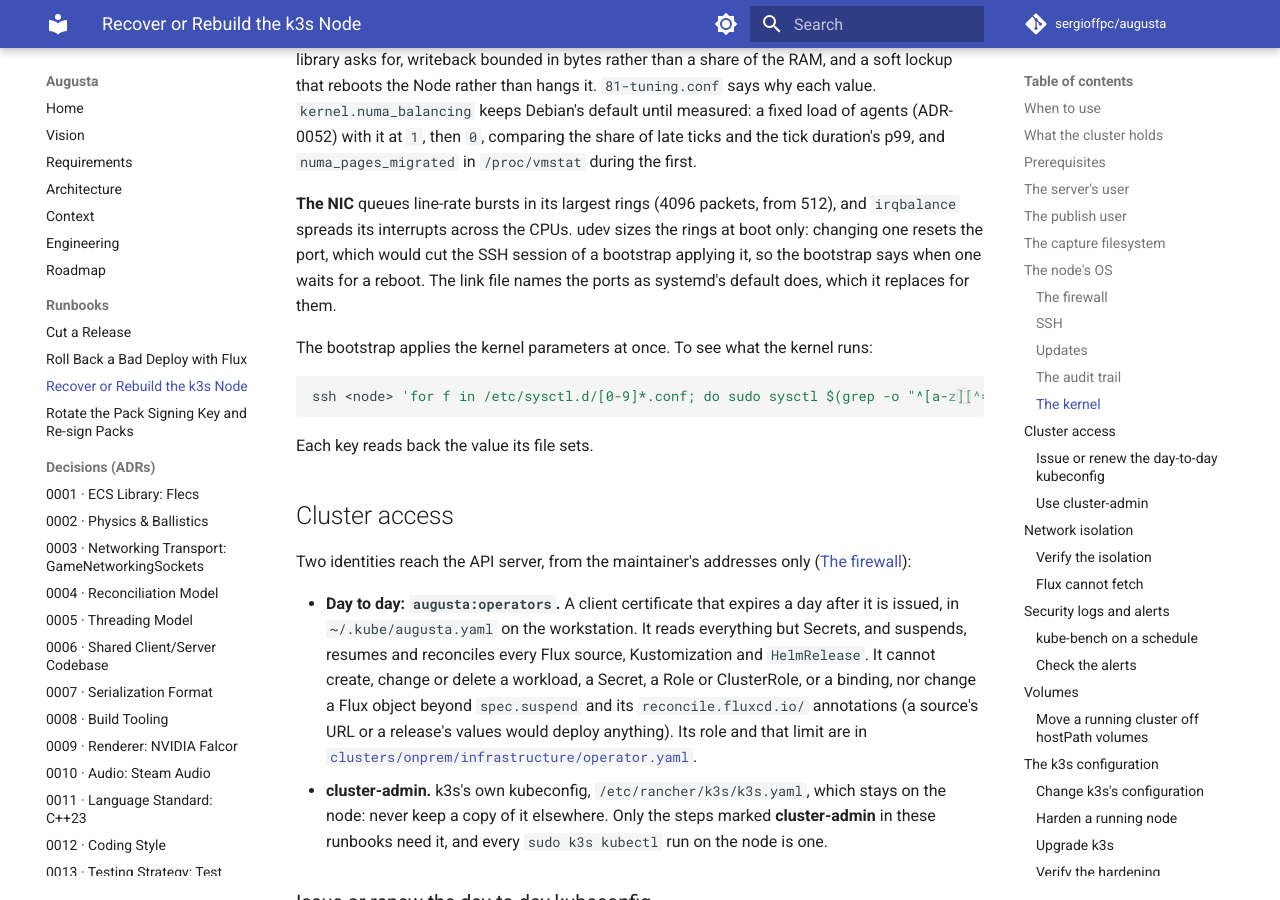
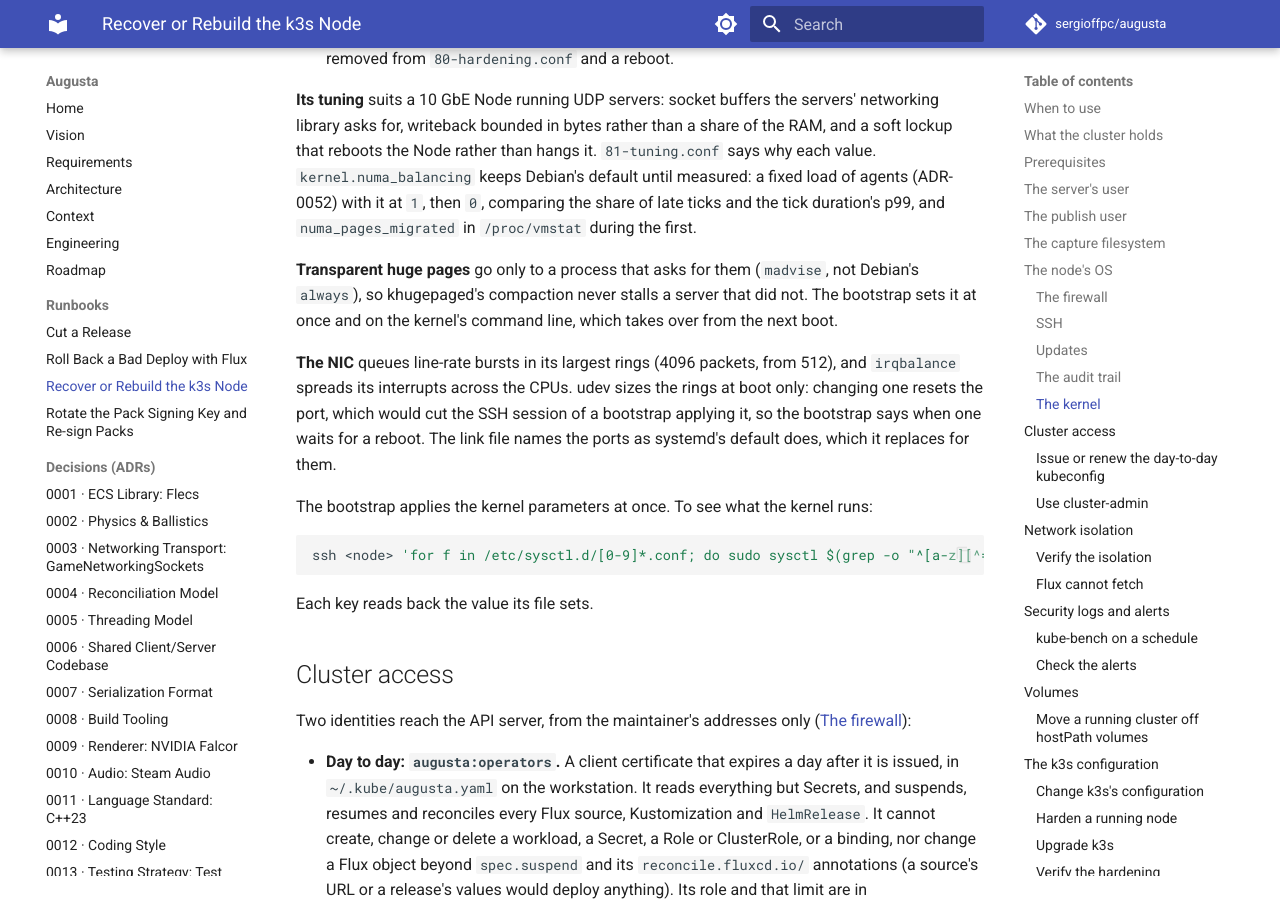
Before and after one commit to sergioffpc/augusta, an MkDocs documentation site: the page built from docs/runbooks/k3s-node-recovery.md, in a window 1280 px wide and 900 px high, scrolled down 8566 px. Built offline with MkDocs 1.6.1 and Material for MkDocs 9.7.7, drawn with Linux system fonts in a browser that asks for light colours; comment, search, counter and statistics services are not loaded; some of the changed text lies outside the part shown.

Commit message:
feat(node): give transparent huge pages on request only
A GRUB drop-in sets transparent_hugepage=madvise on the kernel's
command line; the bootstrap also applies it at once.

Closes #567

Co-Authored-By: Claude Opus 5.5 <noreply@anthropic.com>

```diff
--- a/docs/runbooks/k3s-node-recovery.md
+++ b/docs/runbooks/k3s-node-recovery.md
@@ -233,17 +233,18 @@ credential (ADR-0057). Its configuration is in
 [`clusters/onprem/node/`](../../clusters/onprem/node), beside k3s's, and
 `scripts/bootstrap-node.sh` writes it on every run, before k3s's:
 
-| In the repository              | On the node                                                  | What it sets                                                                     |
-| ------------------------------ | ------------------------------------------------------------ | -------------------------------------------------------------------------------- |
-| `nftables.conf`                | `/etc/nftables.conf`                                         | [The firewall](#the-firewall).                                                   |
-| `nftables.service.conf`        | `/etc/systemd/system/nftables.service.d/augusta.conf`        | Stopping the firewall removes its table alone, not k3s's.                        |
-| `sshd.conf`                    | `/etc/ssh/sshd_config.d/10-augusta.conf`                     | [SSH](#ssh): keys only, no root login.                                           |
-| `unattended-upgrades.conf`     | `/etc/apt/apt.conf.d/52augusta-upgrades`                     | [Updates](#updates): Debian's security updates, a reboot at 05:00 when needed.   |
-| `apt-daily-upgrade.timer.conf` | `/etc/systemd/system/apt-daily-upgrade.timer.d/augusta.conf` | Updates install between 04:00 and 04:30.                                         |
-| `audit.rules`                  | `/etc/audit/rules.d/augusta.rules`                           | [The audit trail](#the-audit-trail).                                             |
-| `80-hardening.conf`            | `/etc/sysctl.d/80-hardening.conf`                            | [The kernel](#the-kernel)'s hardening.                                           |
-| `81-tuning.conf`               | `/etc/sysctl.d/81-tuning.conf`                               | [The kernel](#the-kernel)'s tuning: socket buffers, writeback, free memory, TCP. |
-| `10-augusta-ixgbe.link`        | `/etc/systemd/network/10-augusta-ixgbe.link`                 | The 10 GbE ports' rings, from the next boot ([The kernel](#the-kernel)).         |
+| In the repository              | On the node                                                  | What it sets                                                                       |
+| ------------------------------ | ------------------------------------------------------------ | ---------------------------------------------------------------------------------- |
+| `nftables.conf`                | `/etc/nftables.conf`                                         | [The firewall](#the-firewall).                                                     |
+| `nftables.service.conf`        | `/etc/systemd/system/nftables.service.d/augusta.conf`        | Stopping the firewall removes its table alone, not k3s's.                          |
+| `sshd.conf`                    | `/etc/ssh/sshd_config.d/10-augusta.conf`                     | [SSH](#ssh): keys only, no root login.                                             |
+| `unattended-upgrades.conf`     | `/etc/apt/apt.conf.d/52augusta-upgrades`                     | [Updates](#updates): Debian's security updates, a reboot at 05:00 when needed.     |
+| `apt-daily-upgrade.timer.conf` | `/etc/systemd/system/apt-daily-upgrade.timer.d/augusta.conf` | Updates install between 04:00 and 04:30.                                           |
+| `audit.rules`                  | `/etc/audit/rules.d/augusta.rules`                           | [The audit trail](#the-audit-trail).                                               |
+| `80-hardening.conf`            | `/etc/sysctl.d/80-hardening.conf`                            | [The kernel](#the-kernel)'s hardening.                                             |
+| `81-tuning.conf`               | `/etc/sysctl.d/81-tuning.conf`                               | [The kernel](#the-kernel)'s tuning: socket buffers, writeback, free memory, TCP.   |
+| `10-augusta-ixgbe.link`        | `/etc/systemd/network/10-augusta-ixgbe.link`                 | The 10 GbE ports' rings, from the next boot ([The kernel](#the-kernel)).           |
+| `grub.cfg`                     | `/etc/default/grub.d/augusta.cfg`                            | The kernel's command line: huge pages on request only ([The kernel](#the-kernel)). |
 
 To change any of it, merge the change to `develop`, then run the bootstrap on
 the node, which writes what changed and reloads the service that reads it:
@@ -393,6 +394,11 @@ share of the RAM, and a soft lockup that reboots the Node rather than hangs it.
 default until measured: a fixed load of agents (ADR-0052) with it at `1`, then
 `0`, comparing the share of late ticks and the tick duration's p99, and
 `numa_pages_migrated` in `/proc/vmstat` during the first.
+
+**Transparent huge pages** go only to a process that asks for them (`madvise`,
+not Debian's `always`), so khugepaged's compaction never stalls a server that
+did not. The bootstrap sets it at once and on the kernel's command line, which
+takes over from the next boot.
 
 **The NIC** queues line-rate bursts in its largest rings (4096 packets, from
 512), and `irqbalance` spreads its interrupts across the CPUs. udev sizes the
```
Also changed, not shown: 2 other files.
